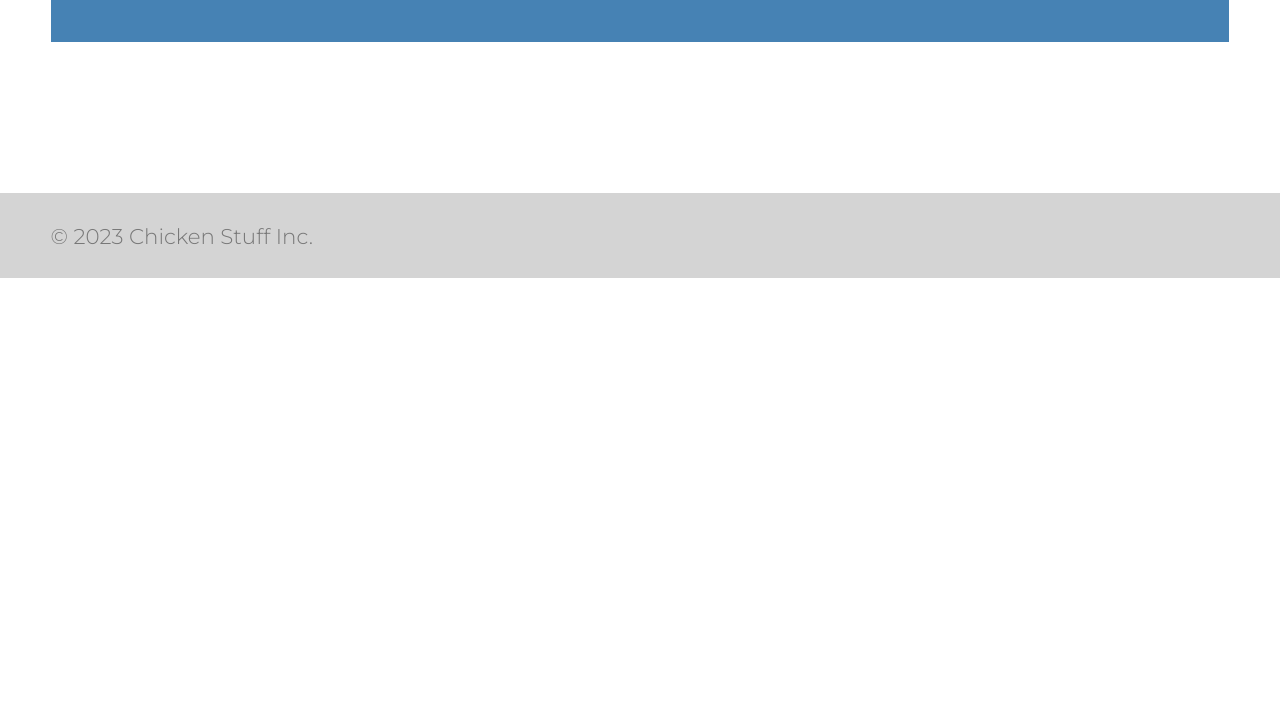
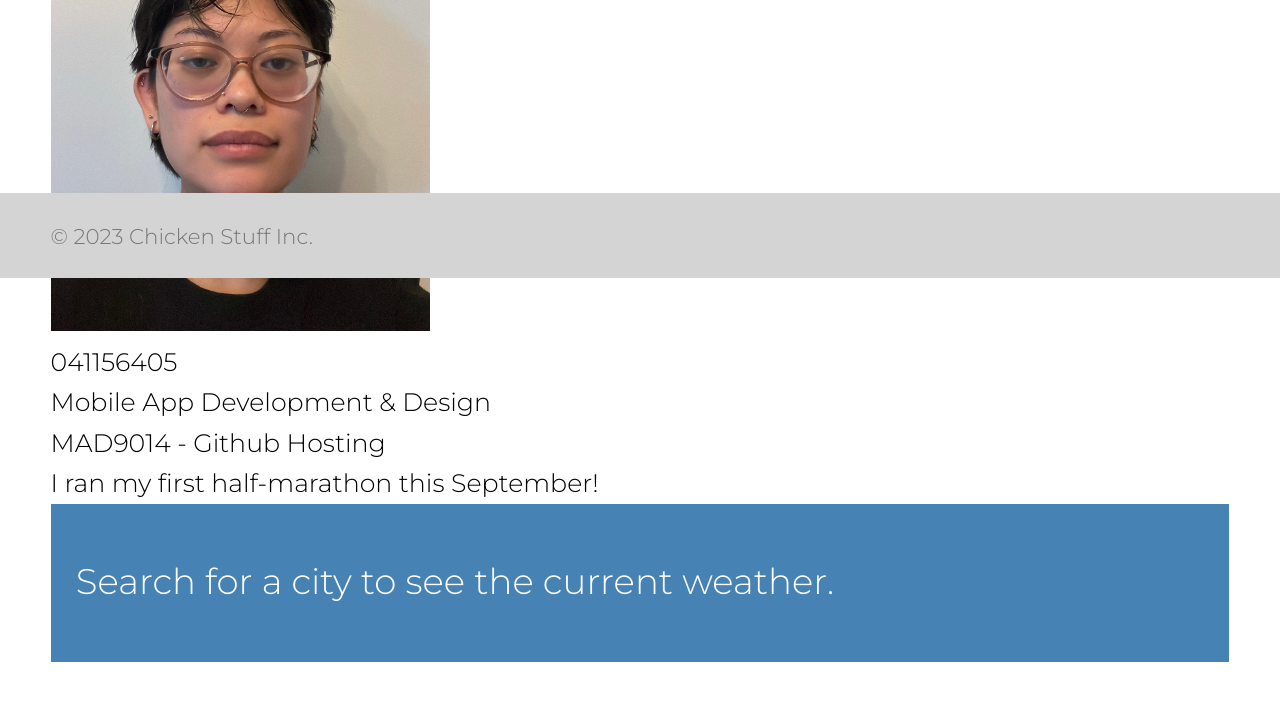
Before and after one commit to acun0009/github-hosting, a plain HTML site: page index.html in a window 1280 px wide. Shown: the part 522-1226 px from the top of the page. Before the commit the page ends 800 px from the top, so only its background shows below. Drawn offline with Linux system fonts and the light colour scheme.

Commit message:
added photo + info about me

```diff
--- a/css/main.css
+++ b/css/main.css
@@ -101,3 +101,8 @@
 .weather-card p i {
   margin-inline-end: 1rem;
 }
+
+section > img {
+  width: 15rem;
+  height: auto;
+}
--- a/index.html
+++ b/index.html
@@ -29,6 +29,15 @@
         <p id="current-city"></p>
       </nav>
       <main>
+        <section>
+          <img src="img/Atlas-photo.jpg" alt="Photo of me (Atlas)">
+          <dl>
+            <dt>041156405</dt>
+            <dt>Mobile App Development & Design</dt>
+            <dt>MAD9014 - Github Hosting</dt>
+            <dt>I ran my first half-marathon this September!</dt>
+          </dl>
+        </section>
         <div class="weather-card">
           <p>Search for a city to see the current weather.</p>
         </div>
```
Also changed, not shown: img/Atlas-photo.jpg (added).
